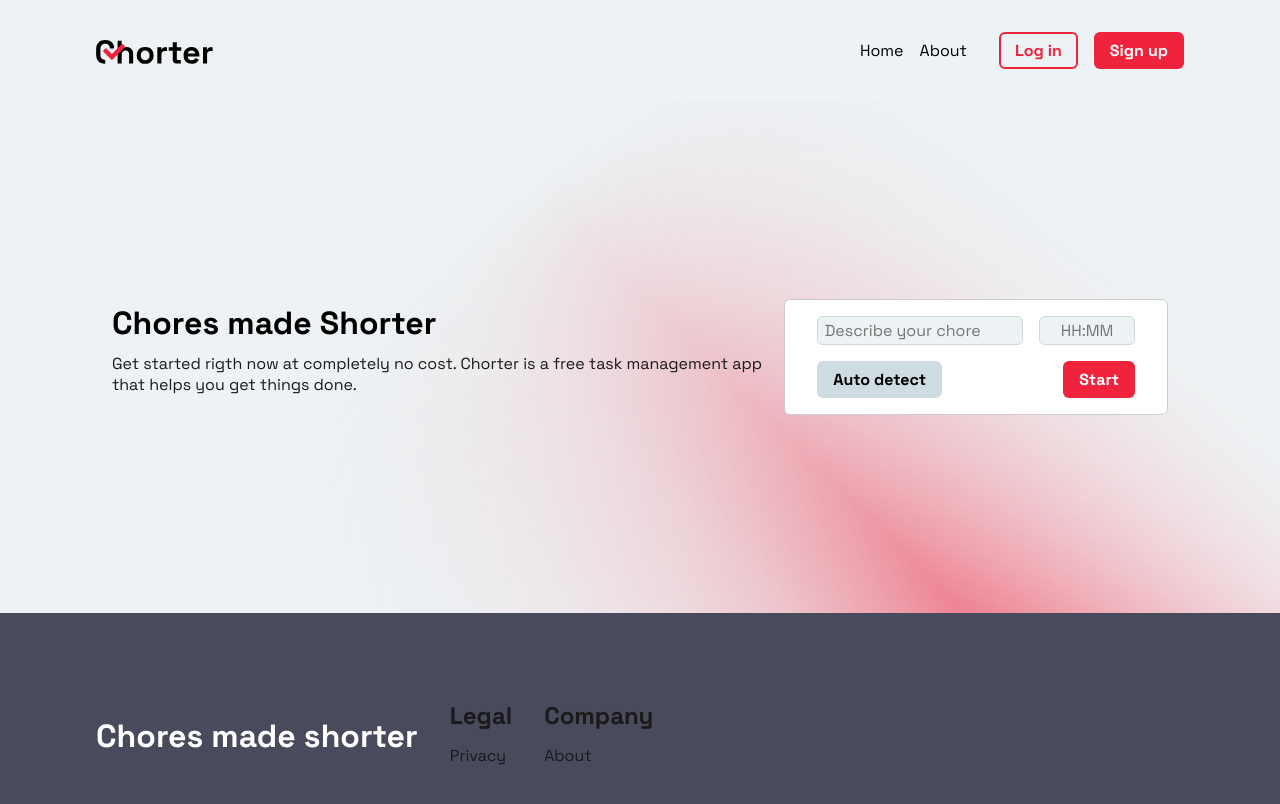
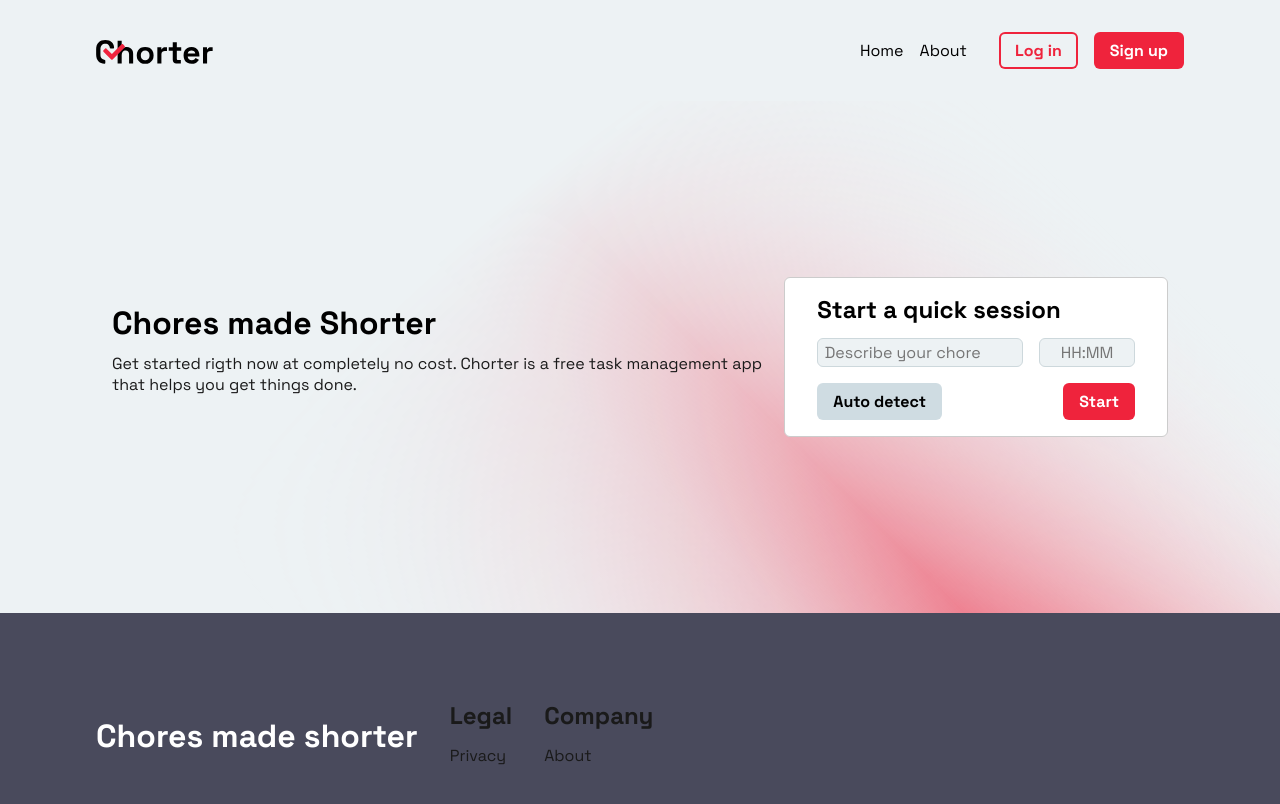
Before and after one commit to lutzseverino/dam-m04--chorter, a Next.js app: page / in a window 1280 px wide. Shown: the top 804 px of the page. Built offline with nearby package versions, Linux system fonts and the light colour scheme.

Commit message:
refactor: employ new dialog in session flow

```diff
--- a/components/forms/SessionFlow.jsx
+++ b/components/forms/SessionFlow.jsx
@@ -3,6 +3,7 @@ import React, { useState } from "react";
 import Task from "./Task";
 import Dialog from "../Dialog";
 import Button from "../Buttons";
+import { Heading2 } from "../Headings";
 
 import styled from "styled-components";
 
@@ -18,7 +19,7 @@ const StyledTasks = styled.div`
   gap: 0.4rem;
 `;
 
-const StyledFlowButtons = styled.div`
+const StyledSessionFlowButtons = styled.div`
   display: flex;
   flex-direction: row;
   justify-content: space-between;
@@ -70,7 +71,8 @@ const SessionFlow = () => {
   };
 
   return (
-    <Dialog title={"Start a quick session"}>
+    <Dialog>
+      <Heading2>Start a quick session</Heading2>
       <StyledSessionFlow>
         <StyledTasks>
           {tasks.map((task, index) => (
@@ -82,10 +84,10 @@ const SessionFlow = () => {
             />
           ))}
         </StyledTasks>
-        <StyledFlowButtons>
+        <StyledSessionFlowButtons>
           <Button variant="secondary">Auto detect</Button>
           <Button>Start</Button>
-        </StyledFlowButtons>
+        </StyledSessionFlowButtons>
       </StyledSessionFlow>
     </Dialog>
   );
```
